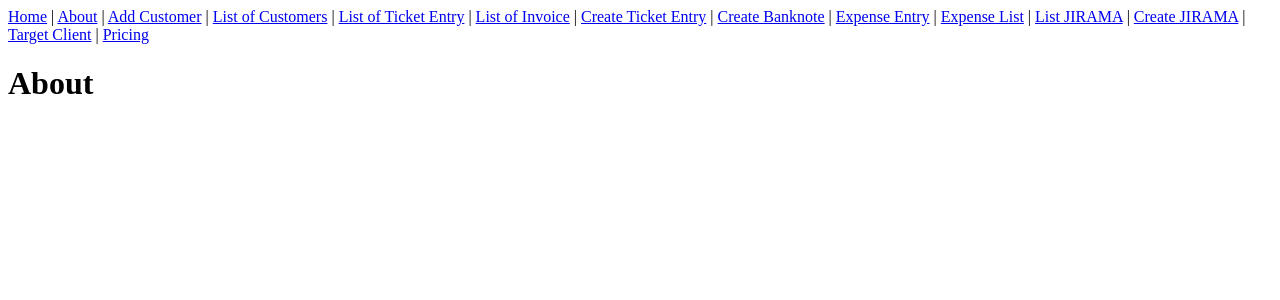
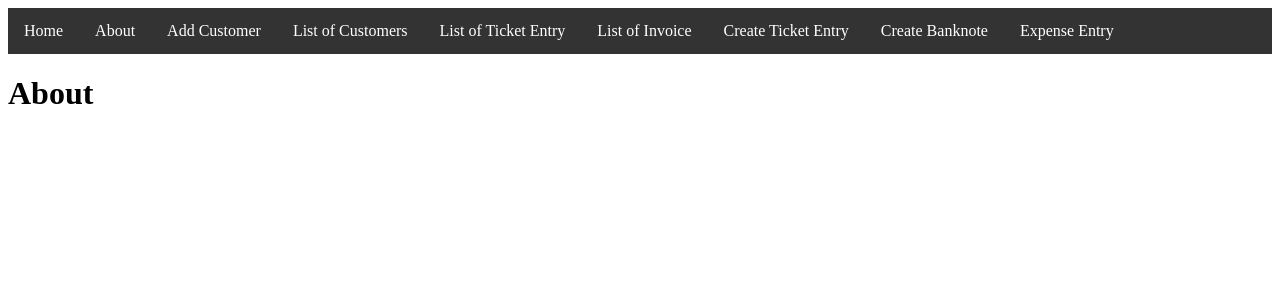
Before and after one commit to fav007/plitech_v0, a Django app: page /customers/about/ in a window 1280 px wide. Shown: the top 300 px of the page. Run offline with Django 4.2, Linux system fonts and the light colour scheme.

Commit message:
changing base.html file to change look

```diff
--- a/customers/templates/customers/base.html
+++ b/customers/templates/customers/base.html
@@ -1,17 +1,45 @@
-<header>
-    <a href="{% url 'home' %}">Home</a> | <a href="{% url 'about' %}">About</a>
-    | <a href="{% url 'customer-create' %}">Add Customer</a>
-    | <a href="{% url 'customer-list' %}">List of Customers</a>
-    | <a href= "{% url 'be-list' %}">List of Ticket Entry</a>
-    | <a href="{% url 'invoice-list' %}">List of Invoice</a>
-    | <a href="{% url 'be-create' %}">Create Ticket Entry</a>
-    | <a href="{% url 'banknote-create' %}">Create Banknote</a>
-    | <a href="{% url 'expense-create' %}">Expense Entry</a>
-    | <a href="{% url 'expense-list' %}">Expense List</a>
-    | <a href="{% url 'jirama-list' %}">List JIRAMA</a>
-    | <a href="{% url 'jirama-create' %}">Create JIRAMA</a>
-    | <a href="{% url 'list-target-client' %}">Target Client</a>
-    | <a href="{% url 'price-list' %}">Pricing</a>
-</header>
-{% block content %}
-{% endblock content %}
+<!DOCTYPE html>
+<html>
+<head>
+    <style>
+        /* Style the navigation bar */
+        header {
+            background-color: #333;
+            overflow: hidden;
+        }
+
+        /* Style the navigation bar links */
+        header a {
+            float: left;
+            display: block;
+            color: white;
+            text-align: center;
+            padding: 14px 16px;
+            text-decoration: none;
+        }
+
+        /* On hover, change the link color */
+        header a:hover {
+            background-color: #ddd;
+            color: black;
+        }
+    </style>
+</head>
+<body>
+    <header>
+        <a href="{% url 'home' %}">Home</a>
+        <a href="{% url 'about' %}">About</a>
+        <a href="{% url 'customer-create' %}">Add Customer</a>
+        <a href="{% url 'customer-list' %}">List of Customers</a>
+        <a href="{% url 'be-list' %}">List of Ticket Entry</a>
+        <a href="{% url 'invoice-list' %}">List of Invoice</a>
+        <a href="{% url 'be-create' %}">Create Ticket Entry</a>
+        <a href="{% url 'banknote-create' %}">Create Banknote</a>
+        <a href="{% url 'expense-create' %}">Expense Entry</a>
+    </header>
+    <div class="content">
+        {% block content %}
+        {% endblock %}
+    </div>
+</body>
+</html>
```
Also changed, not shown: customers/templates/customers/base copy.html (deleted, +0 -45 lines).
